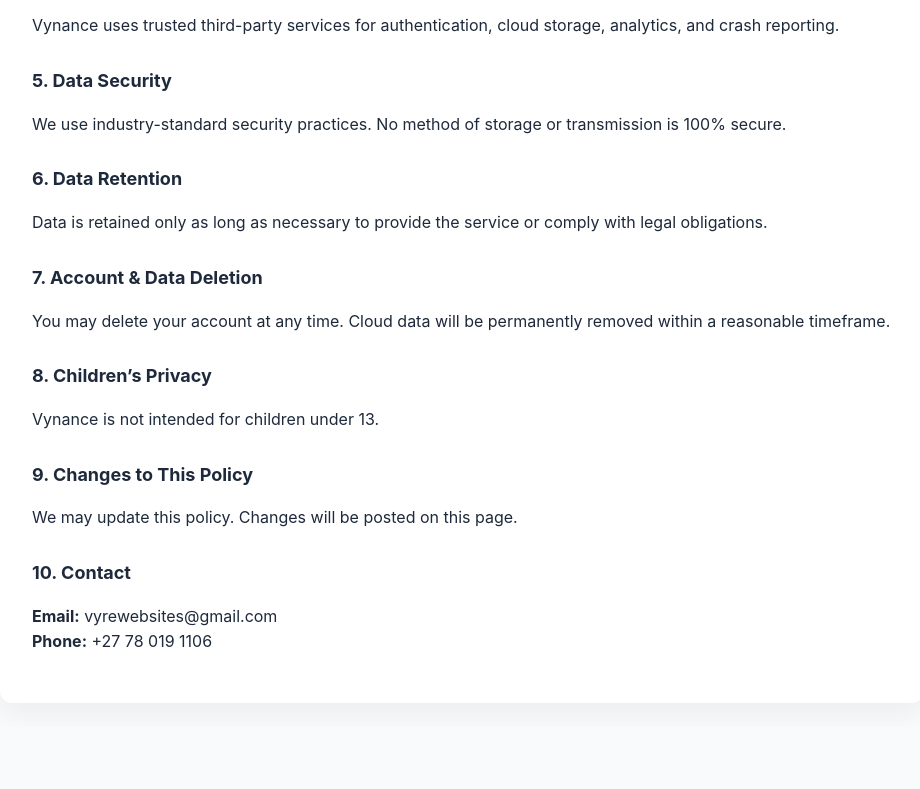
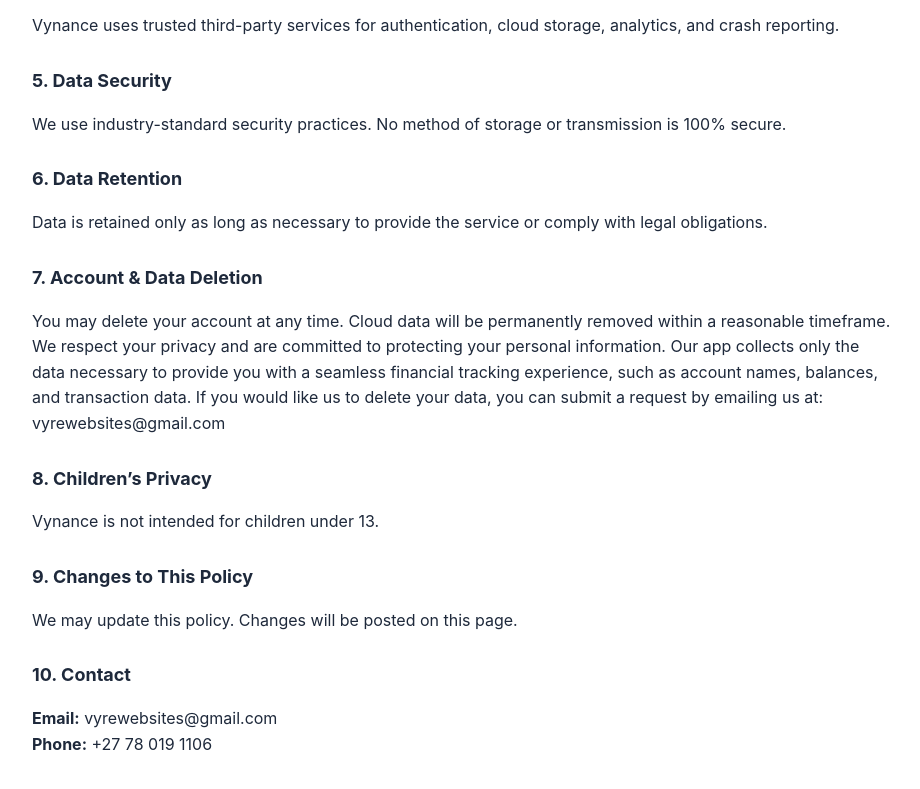
Before and after one commit to Vimal108/vynance-privacy-policy, a plain HTML site: page index.html in a window 1280 px wide. Shown: the part 712-1501 px from the top of the page, without its empty margins (178-1098 px from the left). Before the commit the page ends 1439 px from the top, so only its background shows below. Drawn offline with Linux system fonts and the light colour scheme.

Commit message:
added account deletion section

```diff
--- a/index.html
+++ b/index.html
@@ -79,6 +79,8 @@
     <h2>7. Account & Data Deletion</h2>
     <p>
       You may delete your account at any time. Cloud data will be permanently removed within a reasonable timeframe.
+      We respect your privacy and are committed to protecting your personal information. Our app collects only the data necessary to provide you with a seamless financial tracking experience, such as account names, balances, and transaction data.
+      If you would like us to delete your data, you can submit a request by emailing us at: vyrewebsites@gmail.com
     </p>
 
     <h2>8. Children’s Privacy</h2>
```
